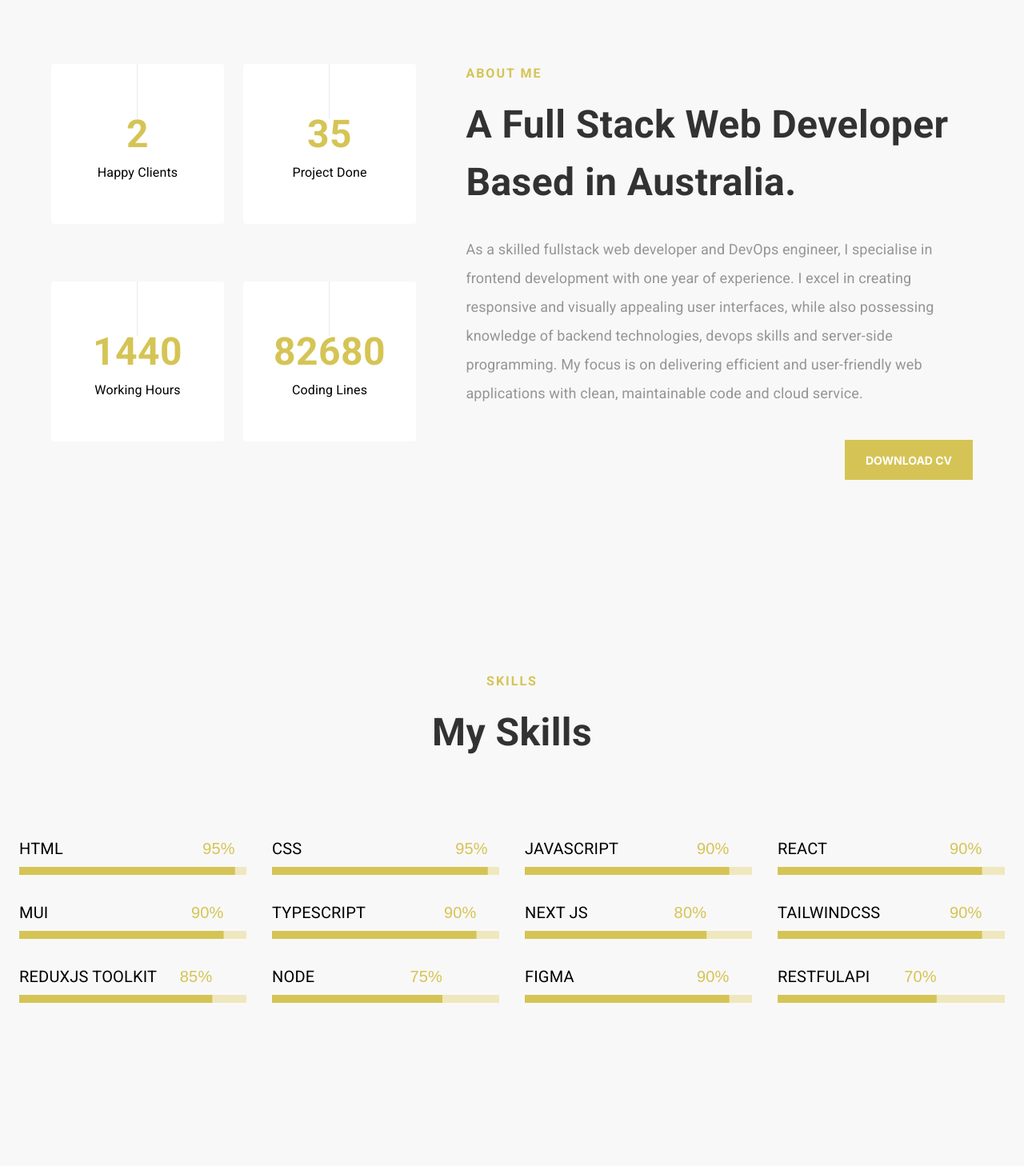
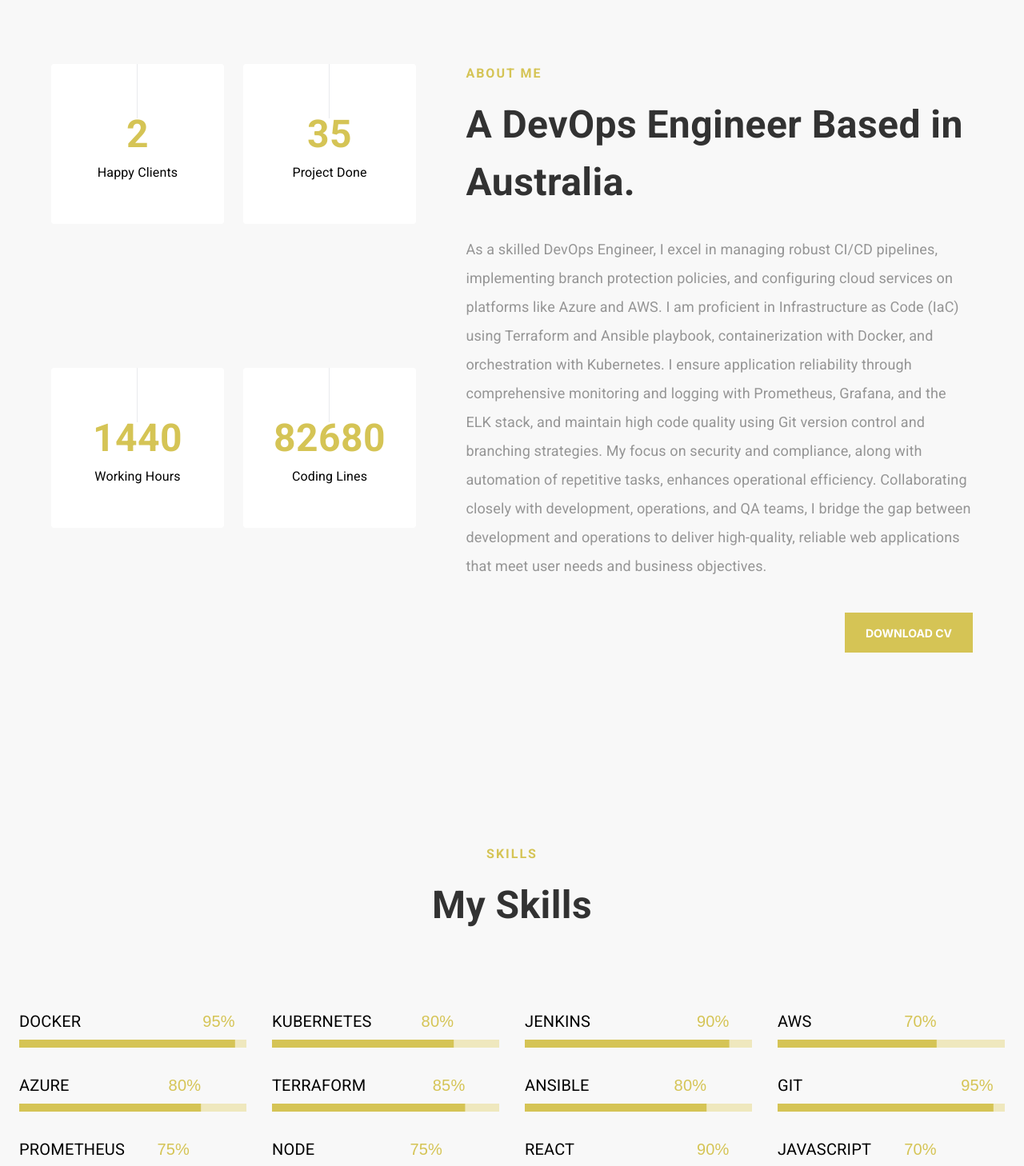
Before and after one commit to JakaiXu/JakaiPage2.0, a Next.js app: page /about in a window 1280 px wide. Shown: the part 380-1838 px from the top of the page at 80% size. Built offline with nearby package versions, Linux system fonts and the light colour scheme.

Commit message:
update resume

```diff
--- a/components/about/about-me-section.tsx
+++ b/components/about/about-me-section.tsx
@@ -27,14 +27,22 @@ const AboutMeSection = () => {
         </Grid>
         <Box sx={{ width: { md: "55%", sm: "100%", xs: "100%" } }}>
           <HeaderTitle>ABOUT ME</HeaderTitle>
-          <Title>A Full Stack Web Developer Based in Australia.</Title>
+          <Title>A DevOps Engineer Based in Australia.</Title>
           <Typography variant="h4">
-            As a skilled fullstack web developer and DevOps engineer, I specialise in frontend
-            development with one year of experience. I excel in creating
-            responsive and visually appealing user interfaces, while also
-            possessing knowledge of backend technologies, devops skills and server-side
-            programming. My focus is on delivering efficient and user-friendly
-            web applications with clean, maintainable code and cloud service.
+            As a skilled DevOps Engineer, I excel in managing robust CI/CD
+            pipelines, implementing branch protection policies, and configuring
+            cloud services on platforms like Azure and AWS. I am proficient in
+            Infrastructure as Code (IaC) using Terraform and Ansible playbook,
+            containerization with Docker, and orchestration with Kubernetes. I
+            ensure application reliability through comprehensive monitoring and
+            logging with Prometheus, Grafana, and the ELK stack, and maintain
+            high code quality using Git version control and branching
+            strategies. My focus on security and compliance, along with
+            automation of repetitive tasks, enhances operational efficiency.
+            Collaborating closely with development, operations, and QA teams, I
+            bridge the gap between development and operations to deliver
+            high-quality, reliable web applications that meet user needs and
+            business objectives.
           </Typography>
           <Box sx={{ display: "flex", justifyContent: "end", paddingTop: 5 }}>
             <CustomLink href="/download">
--- a/components/about/resume-download.tsx
+++ b/components/about/resume-download.tsx
@@ -8,11 +8,11 @@ const ResumeFile = () => {
           <Text style={styles.header}>Jakai Xu</Text>
           <Text style={styles.title}>Personal Summary</Text>
           <Text style={styles.paragraph}>
-            Passionate and self-motivated Front-end Developer looking for an
+            Passionate and self-motivated DevOps engineer looking for an
             opportunity to develop exciting web development projects. Proactive
             and self-problem solving are the work beliefs who believes
             results-oriented thinking method is an essential requirement for a
-            web developer. Excellent troubleshooting skills in a challenging and
+            web develop team. Excellent troubleshooting skills in a challenging and
             innovative environment.
           </Text>
           <Text style={styles.paragraph}>
--- a/components/about/skills-section.tsx
+++ b/components/about/skills-section.tsx
@@ -6,18 +6,18 @@ import { Container, Grid } from "@mui/material";
 import { nanoid } from "@reduxjs/toolkit";
 
 const SKILLS = [
-  { id: nanoid(), label: "HTML", value: 95 },
-  { id: nanoid(), label: "CSS", value: 95 },
-  { id: nanoid(), label: "JAVASCRIPT", value: 90 },
+  { id: nanoid(), label: "Docker", value: 95 },
+  { id: nanoid(), label: "Kubernetes", value: 80 },
+  { id: nanoid(), label: "Jenkins", value: 90 },
+  { id: nanoid(), label: "AWS", value: 70 },
+  { id: nanoid(), label: "Azure", value: 80 },
+  { id: nanoid(), label: "Terraform", value: 85 },
+  { id: nanoid(), label: "Ansible", value: 80 },
+  { id: nanoid(), label: "Git", value: 95 },
+  { id: nanoid(), label: "Prometheus", value: 75 },
+  { id: nanoid(), label: "NODE", value: 75 },
   { id: nanoid(), label: "REACT", value: 90 },
-  { id: nanoid(), label: "MUI", value: 90 },
-  { id: nanoid(), label: "TYPESCRIPT", value: 90 },
-  { id: nanoid(), label: "NEXT.JS", value: 80 },
-  { id: nanoid(), label: "TAILWINDCSS", value: 90 },
-  { id: nanoid(), label: "Reduxjs/toolkit", value: 85 },
-  { id: nanoid(), label: "NODE", value: 75 },
-  { id: nanoid(), label: "FIGMA", value: 90 },
-  { id: nanoid(), label: "RESTFULAPI", value: 70 },
+  { id: nanoid(), label: "JAVASCRIPT", value: 70 },
 ];
 
 const SkillSection = () => {
```
Also changed, not shown: components/experience/index.tsx (+25 -25 lines).
